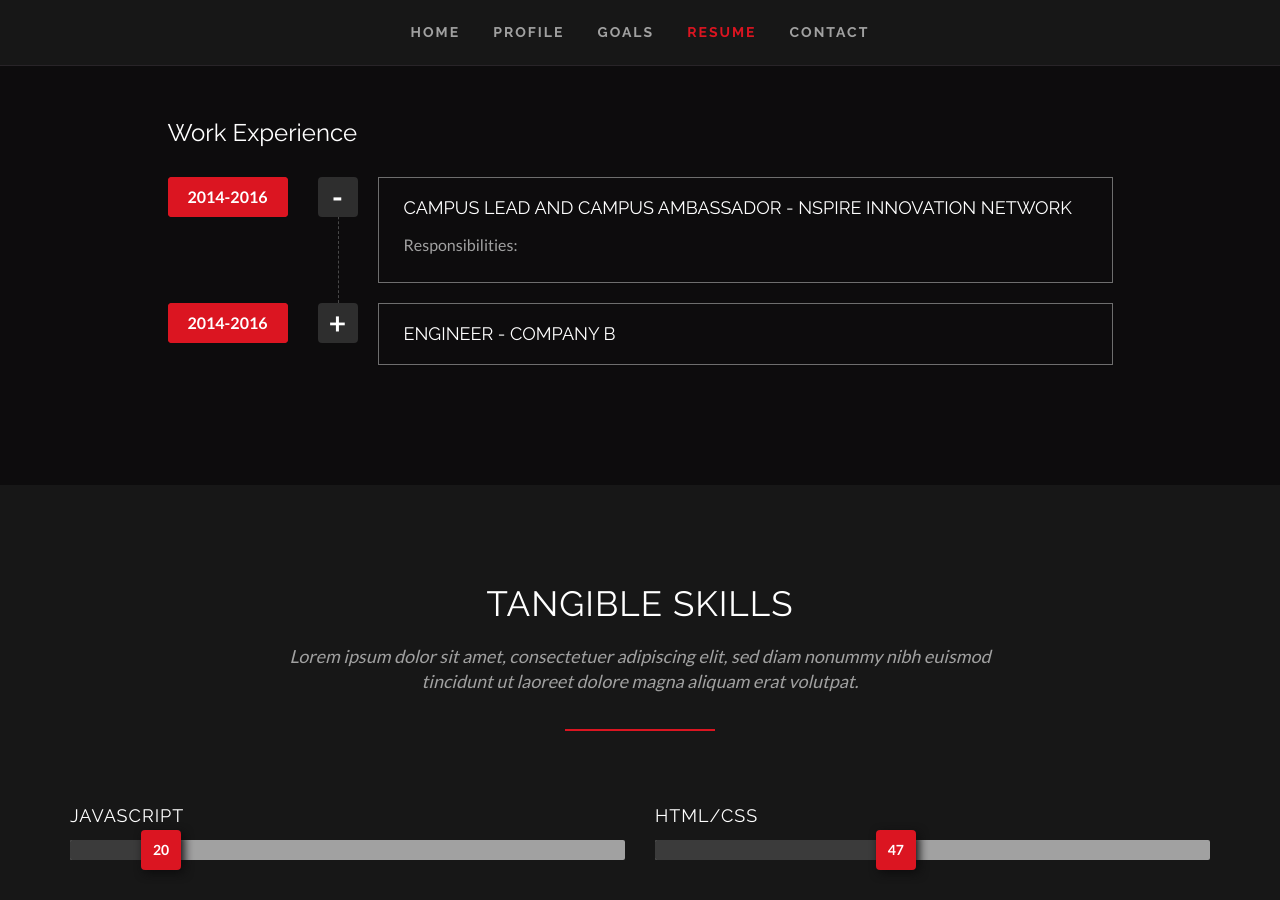
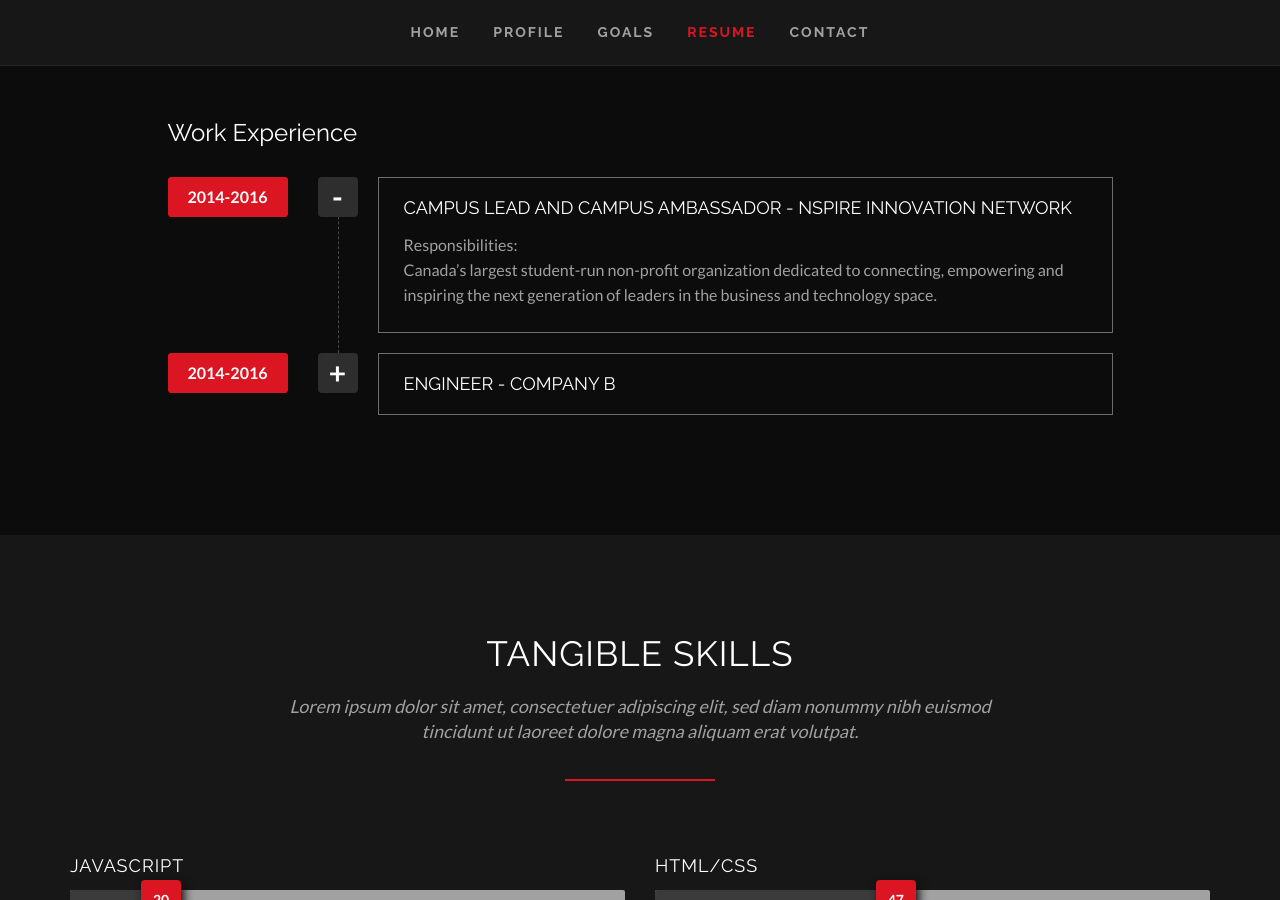
Before and after one commit to clearcareer/AhmadKhan, a Jekyll site: the page built from index.html, in a window 1280 px wide and 900 px high, scrolled down 3049 px. Built offline with Jekyll 4.4.1, drawn with Linux system fonts in a browser that asks for light colours; some web fonts are replaced.

Commit message:
Updated '/index.html' via CloudCannon

```diff
--- a/index.html
+++ b/index.html
@@ -33,7 +33,7 @@
     years: 2014-2016
     position: Campus Lead and Campus Ambassador
     company: Nspire Innovation Network
-    description: ''
+    description: 'Canada’s largest student-run non-profit organization dedicated to connecting, empowering and inspiring the next generation of leaders in the business and technology space.'
   - number: 2
     years: 2014-2016
     position: Engineer
```
